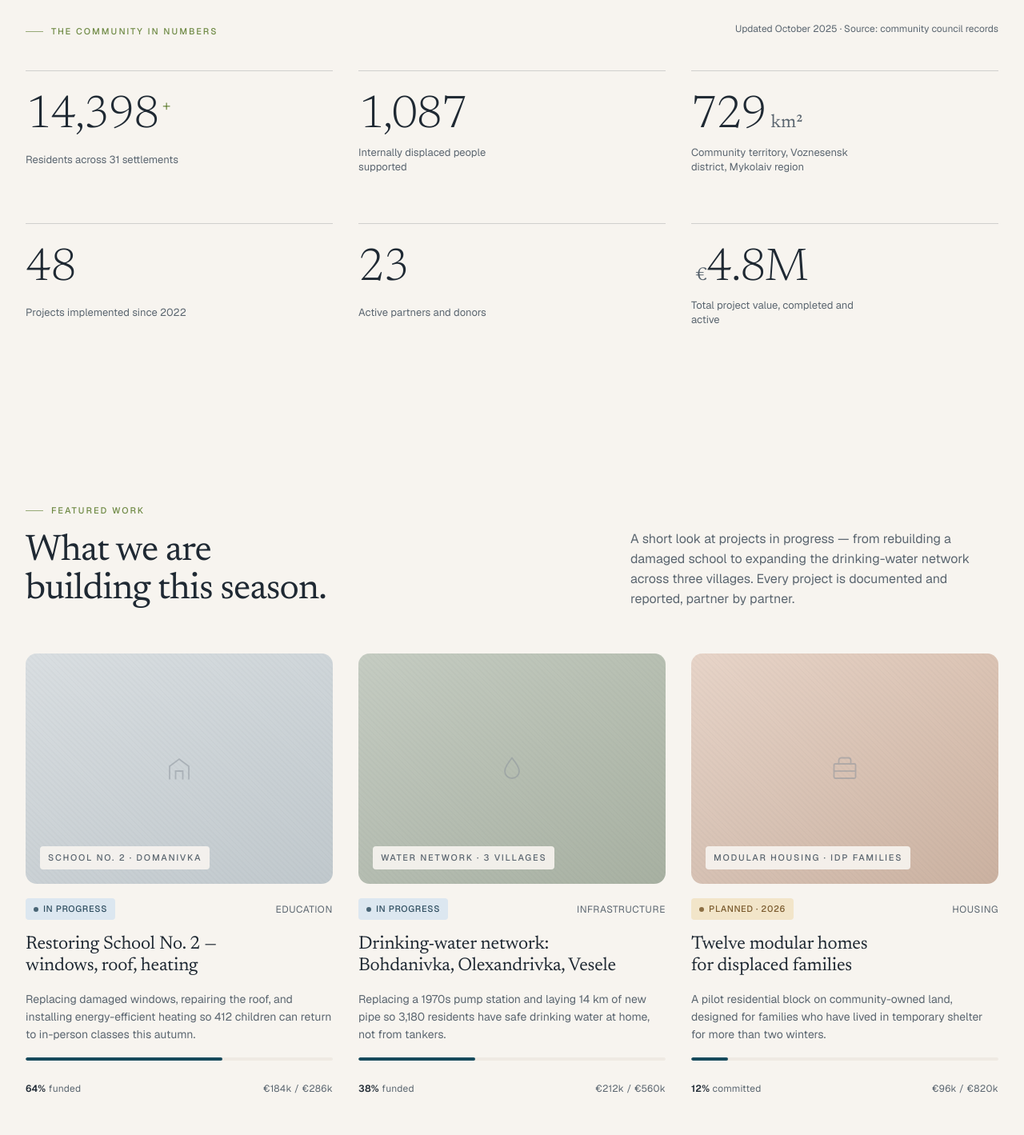
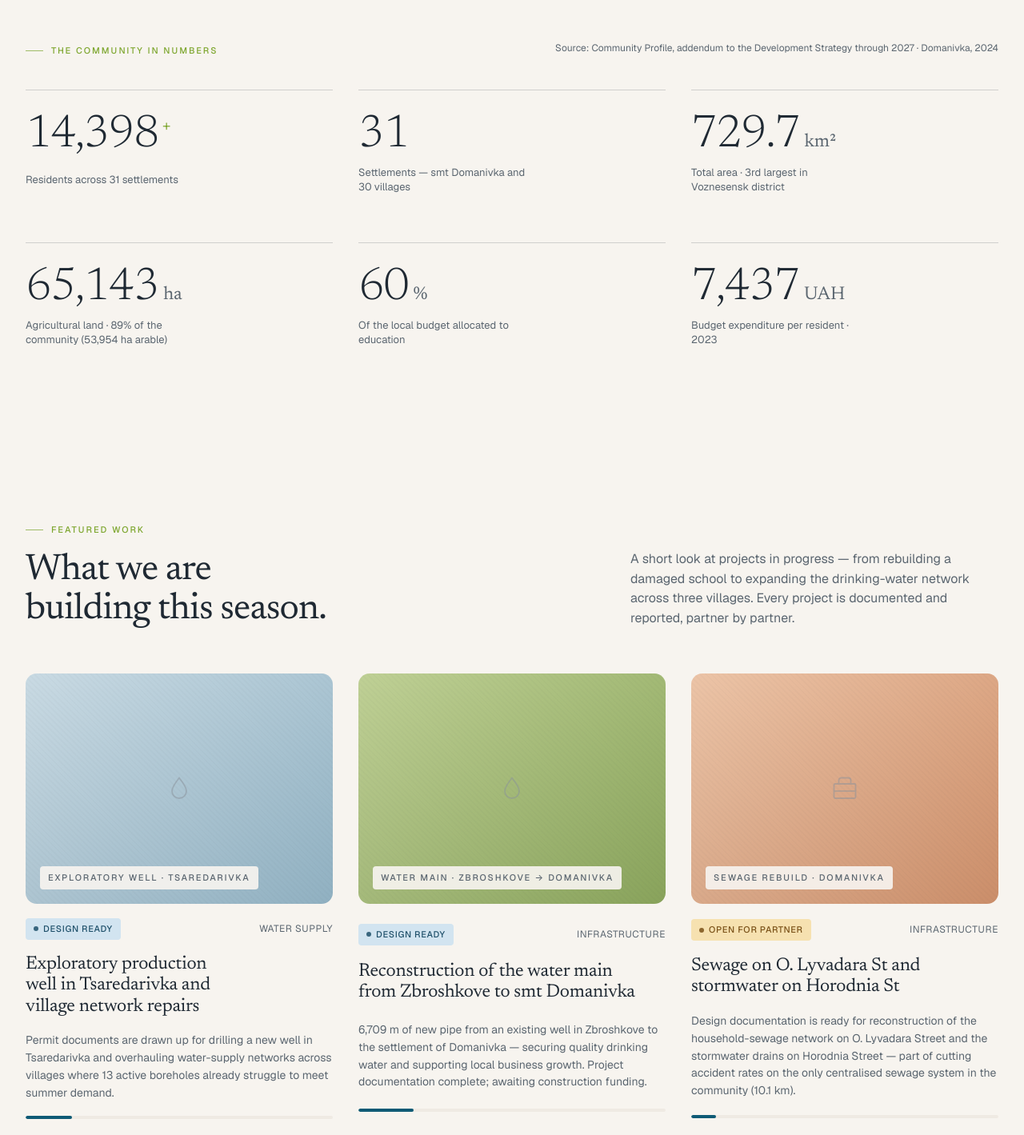
Before and after one commit to alexnowik/domanivka-site, a React (Vite) app: page / in a window 1280 px wide. Shown: the part 1100-2519 px from the top of the page at 80% size. Built offline with nearby package versions, Linux system fonts and the light colour scheme.

Commit message:
Change text

```diff
--- a/src/components/CtaBand.jsx
+++ b/src/components/CtaBand.jsx
@@ -22,8 +22,8 @@ export default function CtaBand() {
               <ArrowIcon />
             </Link>
             <a href="#" className="btn btn-secondary on-dark">
-              <T en="Download community brief (PDF, 4.2MB)"
-                 uk="Завантажити брошуру (PDF, 4,2МБ)" />
+              <T en="Download community profile (PDF)"
+                 uk="Завантажити профіль громади (PDF)" />
             </a>
           </div>
         </div>
--- a/src/components/FeaturedProjects.jsx
+++ b/src/components/FeaturedProjects.jsx
@@ -5,60 +5,60 @@ import { ArrowIcon, DropIcon, HouseIcon, SchoolIcon } from '../icons.jsx';
 const PROJECTS = [
   {
     tint: 'tint-2',
-    Icon: SchoolIcon,
-    tag: { en: 'School No. 2 · Domanivka', uk: 'Школа №2 · Доманівка' },
+    Icon: DropIcon,
+    tag: { en: 'Exploratory well · Tsaredarivka', uk: 'Розвідувальна свердловина · Царедарівка' },
     status: 'in-progress',
-    statusLabel: { en: 'In progress', uk: 'Триває' },
-    meta: { en: 'Education', uk: 'Освіта' },
+    statusLabel: { en: 'Design ready', uk: 'Проєкт готовий' },
+    meta: { en: 'Water supply', uk: 'Водопостачання' },
     title: {
-      en: 'Restoring School No. 2 — windows, roof, heating',
-      uk: 'Відновлення школи №2 — вікна, дах, опалення',
+      en: 'Exploratory production well in Tsaredarivka and village network repairs',
+      uk: 'Розвідувально-експлуатаційна свердловина у Царедарівці та ремонт сільських мереж',
     },
     desc: {
-      en: 'Replacing damaged windows, repairing the roof, and installing energy-efficient heating so 412 children can return to in-person classes this autumn.',
-      uk: 'Заміна пошкоджених вікон, ремонт даху та встановлення енергоефективного опалення, щоб 412 дітей повернулися до очного навчання восени.',
+      en: 'Permit documents are drawn up for drilling a new well in Tsaredarivka and overhauling water-supply networks across villages where 13 active boreholes already struggle to meet summer demand.',
+      uk: 'Підготовлено документацію на буріння нової свердловини в с. Царедарівка та капітальний ремонт мереж водопостачання в селах, де 13 діючих свердловин літом вже не витримують навантаження.',
     },
-    progress: 64,
-    progressLabel: { en: 'funded', uk: 'профінансовано' },
-    amount: '€184k / €286k',
+    progress: 15,
+    progressStrong: { en: 'Permits stage', uk: 'Стадія дозволів' },
+    progressRight: { en: '13 boreholes in use', uk: '13 діючих свердловин' },
   },
   {
     tint: 'tint-4',
     Icon: DropIcon,
-    tag: { en: 'Water network · 3 villages', uk: 'Водогін · 3 села' },
+    tag: { en: 'Water main · Zbroshkove → Domanivka', uk: 'Водогін · Зброшкове → Доманівка' },
     status: 'in-progress',
-    statusLabel: { en: 'In progress', uk: 'Триває' },
+    statusLabel: { en: 'Design ready', uk: 'Проєкт готовий' },
     meta: { en: 'Infrastructure', uk: 'Інфраструктура' },
     title: {
-      en: 'Drinking-water network: Bohdanivka, Olexandrivka, Vesele',
-      uk: 'Питний водогін: Богданівка, Олександрівка, Веселе',
+      en: 'Reconstruction of the water main from Zbroshkove to smt Domanivka',
+      uk: 'Реконструкція водогону від свердловини в с. Зброшкове до смт Доманівка',
     },
     desc: {
-      en: 'Replacing a 1970s pump station and laying 14 km of new pipe so 3,180 residents have safe drinking water at home, not from tankers.',
-      uk: 'Заміна насосної станції 1970-х та прокладання 14 км нових труб, щоб 3 180 мешканців мали безпечну питну воду вдома, а не з цистерн.',
+      en: '6,709 m of new pipe from an existing well in Zbroshkove to the settlement of Domanivka — securing quality drinking water and supporting local business growth. Project documentation complete; awaiting construction funding.',
+      uk: '6 709 м нового водогону від діючої свердловини в с. Зброшкове до смт Доманівка — якісна питна вода для жителів і бізнесу. Проєктна документація готова, чекаємо фінансування робіт.',
     },
-    progress: 38,
-    progressLabel: { en: 'funded', uk: 'профінансовано' },
-    amount: '€212k / €560k',
+    progress: 18,
+    progressStrong: { en: 'Stage 1 of 3', uk: 'Етап 1 з 3' },
+    progressRight: { en: '6,709 m · pipeline', uk: '6 709 м · водогін' },
   },
   {
     tint: 'tint-5',
     Icon: HouseIcon,
-    tag: { en: 'Modular housing · IDP families', uk: 'Модульне житло · родини ВПО' },
+    tag: { en: 'Sewage rebuild · Domanivka', uk: 'Реконструкція каналізації · Доманівка' },
     status: 'planned',
-    statusLabel: { en: 'Planned · 2026', uk: 'Заплановано · 2026' },
-    meta: { en: 'Housing', uk: 'Житло' },
+    statusLabel: { en: 'Open for partner', uk: 'Відкритий для партнера' },
+    meta: { en: 'Infrastructure', uk: 'Інфраструктура' },
     title: {
-      en: 'Twelve modular homes for displaced families',
-      uk: 'Дванадцять модульних будинків для родин ВПО',
+      en: 'Sewage on O. Lyvadara St and stormwater on Horodnia St',
+      uk: 'Господарсько-побутова каналізація на вул. О. Ливадара та зливова на вул. Городня',
     },
     desc: {
-      en: 'A pilot residential block on community-owned land, designed for families who have lived in temporary shelter for more than two winters.',
-      uk: 'Пілотний житловий квартал на землі громади для родин, які вже більше двох зим живуть у тимчасовому житлі.',
+      en: 'Design documentation is ready for reconstruction of the household-sewage network on O. Lyvadara Street and the stormwater drains on Horodnia Street — part of cutting accident rates on the only centralised sewage system in the community (10.1 km).',
+      uk: 'Розроблено проєктну документацію на реконструкцію господарсько-побутової каналізації на вул. О. Ливадара та зливової каналізації на вул. Городня — щоб знизити рівень аварійності єдиної в громаді централізованої системи каналізації (10,1 км).',
     },
-    progress: 12,
-    progressLabel: { en: 'committed', uk: 'зобов’язано' },
-    amount: '€96k / €820k',
+    progress: 8,
+    progressStrong: { en: 'Documents ready', uk: 'Документація готова' },
+    progressRight: { en: 'Awaiting partner', uk: 'Потрібен партнер' },
   },
 ];
 
@@ -101,10 +101,8 @@ export default function FeaturedProjects() {
                 <p className="desc">{tr(p.desc)}</p>
                 <div className="progress"><span style={{ width: `${p.progress}%` }} /></div>
                 <div className="progress-row">
-                  <span>
-                    <strong>{p.progress}%</strong> {tr(p.progressLabel)}
-                  </span>
-                  <span>{p.amount}</span>
+                  <span><strong>{tr(p.progressStrong)}</strong></span>
+                  <span>{tr(p.progressRight)}</span>
                 </div>
               </Link>
             );
@@ -113,7 +111,7 @@ export default function FeaturedProjects() {
 
         <div className="row" style={{ marginTop: 48, justifyContent: 'flex-end' }}>
           <Link to="/projects" className="btn btn-secondary">
-            <T en="See all 48 projects" uk="Усі 48 проєктів" />
+            <T en="See all current projects" uk="Усі поточні проєкти" />
             <ArrowIcon />
           </Link>
         </div>
--- a/src/components/Footer.jsx
+++ b/src/components/Footer.jsx
@@ -53,8 +53,8 @@ export default function Footer() {
             <T en="All rights reserved" uk="Усі права захищено" />
           </span>
           <T
-            en="Built openly · v 1.0 · Updated October 2025"
-            uk="Створено відкрито · v 1.0 · Оновлено жовтень 2025"
+            en="Built openly · Source: Community Profile, Domanivka, 2024"
+            uk="Створено відкрито · Джерело: Профіль громади, Доманівка, 2024"
           />
         </div>
       </div>
--- a/src/components/News.jsx
+++ b/src/components/News.jsx
@@ -3,39 +3,39 @@ import { ArrowIcon } from '../icons.jsx';
 
 const NEWS = [
   {
-    date: 'Oct 14, 2025',
-    category: { en: 'Education', uk: 'Освіта' },
+    date: { en: 'Dec 13, 2024', uk: 'Дек 13, 2024' },
+    category: { en: 'Status', uk: 'Статус' },
     title: {
-      en: 'School retrofit and shelter works continue across the hromada',
-      uk: 'Тривають роботи з термомодернізації шкіл та будівництва укриттів',
+      en: 'Domanivka reclassified from urban-type settlement to settlement',
+      uk: 'Доманівку перекласифіковано із «selyshche miskoho typu» на «selyshche»',
     },
     text: {
-      en: 'Five schools and eight kindergartens are part of the multi-year energy-efficiency and safety programme — reducing heating costs and protecting children during alerts.',
-      uk: 'П’ять шкіл і вісім дитсадків охоплені багаторічною програмою енергоефективності та безпеки — це знижує витрати на опалення та захищає дітей під час тривог.',
+      en: 'By resolution of the Domanivka settlement council, the administrative centre of the community formally changed status from «selyshche miskoho typu» to «selyshche» — aligning the centre with the rural character of the 30 villages it serves.',
+      uk: 'Рішенням Доманівської селищної ради адміністративний центр громади офіційно змінив статус із «cелища міського типу» на «cелище» — відповідно до сільського характеру 30 сіл, які вона об’єднує.',
     },
   },
   {
-    date: 'Oct 02, 2025',
-    category: { en: 'Partnership', uk: 'Партнерство' },
+    date: { en: '2024', uk: '2024' },
+    category: { en: 'Strategy', uk: 'Стратегія' },
     title: {
-      en: 'NEFCO advances clean-water programme for 30 villages',
-      uk: 'NEFCO розвиває програму чистої води для 30 сіл',
+      en: 'Community Profile released as addendum to the 2027 Development Strategy',
+      uk: 'Профіль громади видано як додаток до Стратегії розвитку до 2027 року',
     },
     text: {
-      en: 'Our long-term partner NEFCO (Denmark) is moving forward with the next phase of water-supply and sewage modernisation — a priority for the community since 2022.',
-      uk: 'Наш довгостроковий партнер NEFCO (Данія) розпочинає наступний етап модернізації водопостачання та каналізації — пріоритетний напрямок для громади від 2022 року.',
+      en: 'A complete dossier covering historic development, geography, soils, demography, infrastructure, budget and economy of the community — prepared as an addendum to the Development Strategy through 2027 (with perspective through 2034).',
+      uk: 'Детальний досьє про історичний розвиток, географію, ґрунти, населення, інфраструктуру, бюджет та економіку громади — як додаток до Стратегії розвитку до 2027 року (з перспективою дії до 2034 року).',
     },
   },
   {
-    date: 'Sep 18, 2025',
-    category: { en: 'Community', uk: 'Громада' },
+    date: { en: 'Updated 2024', uk: 'Оновлено 2024' },
+    category: { en: 'Environment', uk: 'Довкілля' },
     title: {
-      en: 'Oberih-Agro veterans’ co-operative expands organic production',
-      uk: 'Ветеранський кооператив «Оберіг-Агро» розширює органічне виробництво',
+      en: 'Bakshalynski Plavni reserve protects 96 ha of wetlands and bird habitat',
+      uk: 'Ландшафтний заказник «Бакшалинські плавні» охороняє 96 га плавнів',
     },
     text: {
-      en: 'The community’s organic co-operative — founded by veterans — added 19 greenhouses, 30 kW of solar, and beekeeping last season. A small but real example of post-service economic life.',
-      uk: 'Органічний кооператив громади, заснований ветеранами, додав 19 теплиць, 30 кВт СЕС і виробництво меду. Невеликий, але реальний приклад економічного життя після служби.',
+      en: 'The community’s landscape reserve sits along both banks of the Bakshala river between the villages of Novolikarske and Zelenyi Yar — a nesting area for waterfowl and a refuge of native steppe vegetation alongside the mouth of the Bakshala (a botanical monument of 5 ha).',
+      uk: 'Ландшафтний заказник громади розташований по обидва береги р. Бакшала між селами Новолікарське та Зелений Яр — місце гніздування птахів і збереження степової рослинності, поруч із ботанічною пам’яткою «Гирло р. Бакшала» (5 га).',
     },
   },
 ];
@@ -64,7 +64,7 @@ export default function News() {
           {NEWS.map((n, i) => (
             <article key={i} className="news-item">
               <div className="news-meta">
-                <time>{n.date}</time>
+                <time>{tr(n.date)}</time>
                 <span>{tr(n.category)}</span>
               </div>
               <h3>{tr(n.title)}</h3>
--- a/src/components/Numbers.jsx
+++ b/src/components/Numbers.jsx
@@ -7,29 +7,29 @@ const STATS = [
     uk: 'Мешканців у 31 населеному пункті',
   },
   {
-    value: '1,087',
-    en: 'Internally displaced people supported',
-    uk: 'ВПО зараз приймаємо, 3 000+ з 2022 року',
+    value: '31',
+    en: 'Settlements — smt Domanivka and 30 villages',
+    uk: 'Населених пунктів — смт Доманівка та 30 сіл',
   },
   {
-    value: <>729<span className="num-unit">km²</span></>,
-    en: 'Community territory, Voznesensk district, Mykolaiv region',
-    uk: 'Площа громади на півдні Миколаївщини',
+    value: <>729.7<span className="num-unit">km²</span></>,
+    en: 'Total area · 3rd largest in Voznesensk district',
+    uk: 'Загальна площа · 3-тє місце у Вознесенському районі',
   },
   {
-    value: '48',
-    en: 'Projects implemented since 2022',
-    uk: 'Реалізованих проєктів з 2022 року',
+    value: <>65,143<span className="num-unit">ha</span></>,
+    en: 'Agricultural land · 89% of the community (53,954 ha arable)',
+    uk: 'С/г угіддя · 89% території громади (53 954 га ріллі)',
   },
   {
-    value: '23',
-    en: 'Active partners and donors',
-    uk: 'Активних партнерів та донорів',
+    value: <>60<span className="num-unit">%</span></>,
+    en: 'Of the local budget allocated to education',
+    uk: 'Місцевого бюджету спрямовано на освіту',
   },
   {
-    value: <><span className="num-unit">€</span>4.8M</>,
-    en: 'Total project value, completed and active',
-    uk: 'Загальна вартість завершених і активних проєктів',
+    value: <>7,437<span className="num-unit">UAH</span></>,
+    en: 'Budget expenditure per resident · 2023',
+    uk: 'Видатки бюджету на одного мешканця · 2023',
   },
 ];
 
@@ -43,8 +43,8 @@ export default function Numbers() {
              en="The community in numbers"
              uk="Громада у цифрах" />
           <T as="p" className="muted small"
-             en="Updated October 2025 · Source: community council records"
-             uk="Оновлено: жовтень 2025 · Джерело: реєстр громади" />
+             en="Source: Community Profile, addendum to the Development Strategy through 2027 · Domanivka, 2024"
+             uk="Джерело: Профіль громади, додаток до Стратегії розвитку до 2027 року · Доманівка, 2024" />
         </div>
 
         <div className="stat-grid grid-3">
--- a/src/components/Priorities.jsx
+++ b/src/components/Priorities.jsx
@@ -24,8 +24,8 @@ const PRIORITIES = [
       uk: 'Термомодернізація шкіл і будівництво укриттів',
     },
     desc: {
-      en: '5 schools, 8 kindergartens. 60% of the local budget already goes to education.',
-      uk: '5 шкіл, 8 дитсадків. 60% місцевого бюджету йде на освіту.',
+      en: '5 general secondary schools, 9 preschools, 1 vocational education facility. 60% of the local budget is allocated to education.',
+      uk: '5 закладів загальної середньої освіти, 9 ДНЗ, 1 заклад профосвіти. 60% місцевого бюджету — на освіту.',
     },
     amount: { en: 'Multi-year', uk: 'Багаторічний' },
     badge: 'urgent',
@@ -52,8 +52,8 @@ const PRIORITIES = [
       uk: 'Ремонт комунальних доріг',
     },
     desc: {
-      en: "80 km of national highway P-75 runs through the hromada; rural connector roads need work.",
-      uk: "Через громаду проходить 80 км траси Р-75; сільські з'єднувальні дороги потребують ремонту.",
+      en: 'Rural connector roads link 31 settlements across 729.7 km²; many need surface and drainage work after years of heavy use.',
+      uk: 'Сільські з’єднувальні дороги поєднують 31 населений пункт на 729,7 км²; багатьом з них потрібний ремонт покриття та водовідведення.',
     },
     amount: { en: 'Co-funding open', uk: 'Спільне фінансування' },
     badge: 'planned',
--- a/src/styles.css
+++ b/src/styles.css
@@ -18,12 +18,12 @@
   --ink-soft:    #8A929B;
 
   /* Accents */
-  --navy:        #174A5C;
-  --navy-deep:   #0E3B4B;
-  --olive:       #6F8A45;
-  --olive-deep:  #556B33;
-  --terracotta:  #C8593A;
-  --muted-blue:  #5C8AA0;
+  --navy:        #0E5A75;
+  --navy-deep:   #084659;
+  --olive:       #7DA62E;
+  --olive-deep:  #5F8421;
+  --terracotta:  #DC5A30;
+  --muted-blue:  #4A8AAA;
 
   /* Theme accent (drives status colors, buttons) */
   --accent:      var(--olive);
@@ -522,13 +522,13 @@ p { margin: 0; text-wrap: pretty; }
 .photo .ph-center svg { width: 36px; height: 36px; opacity: 0.5; }
 
 /* photo variants — subtle tint differences so they don't all look identical */
-.photo.tint-1 { background: linear-gradient(135deg, #E6DFD3 0%, #D8CFC0 100%); }
-.photo.tint-2 { background: linear-gradient(135deg, #D9DEE1 0%, #C7CFD3 100%); }
-.photo.tint-3 { background: linear-gradient(135deg, #E2DCC9 0%, #D0C9B0 100%); }
-.photo.tint-4 { background: linear-gradient(135deg, #C5CCC2 0%, #ADB6A6 100%); }
-.photo.tint-5 { background: linear-gradient(135deg, #E7D4C8 0%, #D2B7A5 100%); }
-.photo.tint-6 { background: linear-gradient(135deg, #B8C2C8 0%, #98A5AC 100%); }
-.photo.tint-dark { background: linear-gradient(135deg, #2C3D45 0%, #1A2A33 100%); }
+.photo.tint-1 { background: linear-gradient(135deg, #EFDDB5 0%, #D9BF82 100%); }
+.photo.tint-2 { background: linear-gradient(135deg, #C9DAE3 0%, #95B6C7 100%); }
+.photo.tint-3 { background: linear-gradient(135deg, #E8D9A8 0%, #C9B26C 100%); }
+.photo.tint-4 { background: linear-gradient(135deg, #BFD095 0%, #8DA85D 100%); }
+.photo.tint-5 { background: linear-gradient(135deg, #ECC4A7 0%, #D2926C 100%); }
+.photo.tint-6 { background: linear-gradient(135deg, #A8C0CC 0%, #708E9F 100%); }
+.photo.tint-dark { background: linear-gradient(135deg, #1F5A6E 0%, #0E3F50 100%); }
 .photo.tint-dark .photo-label .tag { background: rgba(247, 244, 239, 0.18); color: rgba(247, 244, 239, 0.85); }
 .photo.tint-dark .photo-label .icn { background: rgba(247, 244, 239, 0.18); color: rgba(247, 244, 239, 0.85); }
 .photo.tint-dark .ph-center { color: rgba(247, 244, 239, 0.4); }
@@ -609,10 +609,10 @@ p { margin: 0; text-wrap: pretty; }
   opacity: 0.85;
 }
 
-.badge.completed   { background: #DDEACD; color: #3F5C26; }
-.badge.in-progress { background: #DCE7F0; color: #2F4E60; }
-.badge.planned     { background: #F2E5C9; color: #7A5A2D; }
-.badge.urgent      { background: #F8D6C2; color: #9C3D1F; }
+.badge.completed   { background: #DCEEC0; color: #3F6618; }
+.badge.in-progress { background: #D2E4F0; color: #1F506A; }
+.badge.planned     { background: #F6E1B0; color: #7A5118; }
+.badge.urgent      { background: #F8CDB2; color: #9C2F0E; }
 
 /* ==========================================================
    Progress
@@ -867,7 +867,7 @@ p { margin: 0; text-wrap: pretty; }
   font-style: italic;
   font-family: var(--font-display);
   font-weight: 300;
-  color: var(--olive-deep);
+  color: var(--terracotta);
 }
 .hero-lede { max-width: 540px; }
 .hero-ctas { gap: 10px; margin-top: 4px; }
```
Also changed, not shown: src/components/Hero.jsx (+6 -6 lines).
